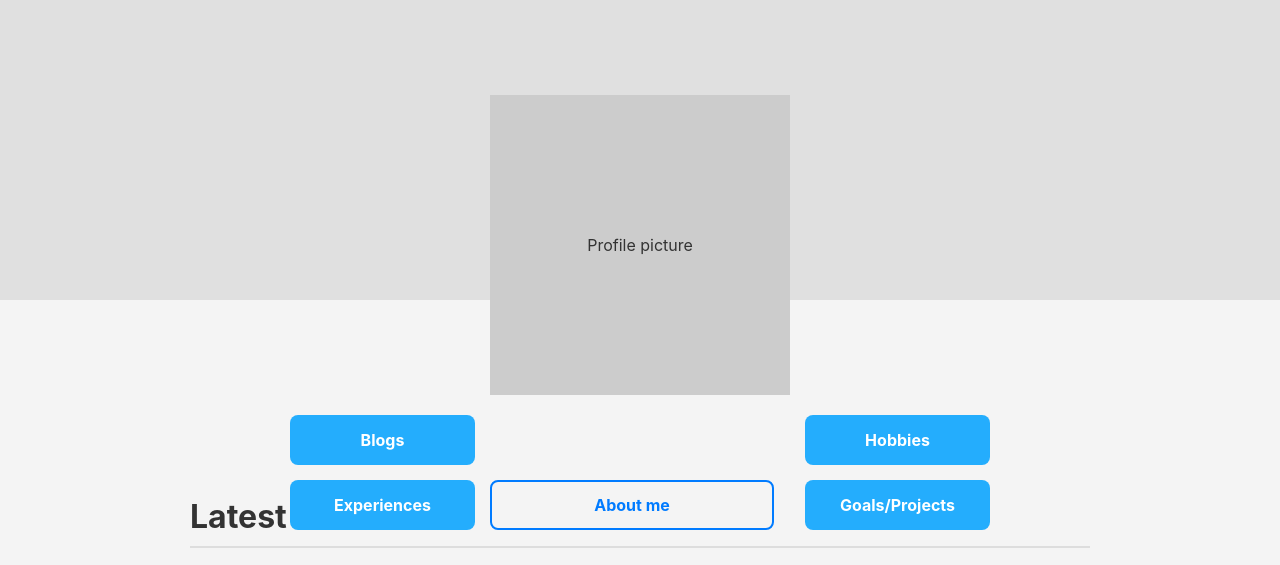
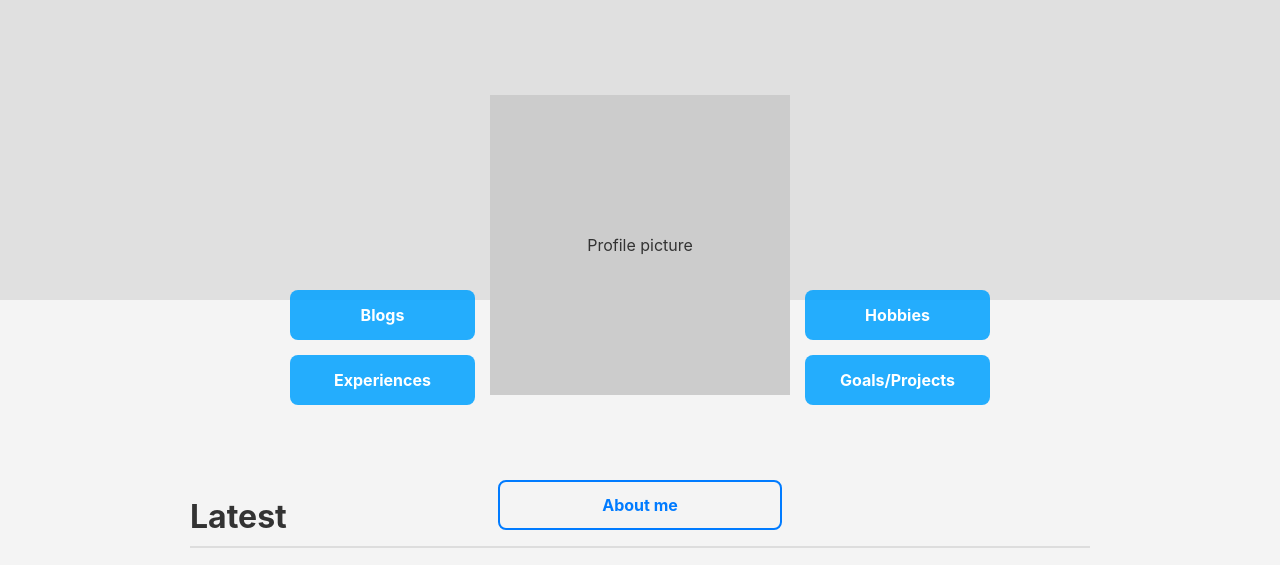
Before and after one commit to RudranshGoel/RudranshGoel.github.io, a plain HTML site: page index.html in a window 1280 px wide. Shown: the top 565 px of the page. Drawn offline with Linux system fonts and the light colour scheme.

Commit message:
separated about button

```diff
--- a/index.html
+++ b/index.html
@@ -16,14 +16,14 @@
             <a href="blogs.html" class="nav-button nav-blogs">Blogs</a>
             <a href="experiences.html" class="nav-button nav-experiences">Experiences</a>
 
+        <div class="profile-container">
             <div class="profile-picture">
                 <p>Profile picture</p>
             </div>
-
+            <a href="about.html" class="nav-button nav-about">About me</a>
+        </div>
             <a href="hobbies.html" class="nav-button nav-hobbies">Hobbies</a>
             <a href="goals.html" class="nav-button nav-goals">Goals/Projects</a>
-
-            <a href="about.html" class="nav-button nav-about">About me</a>
         </div>
     </header>
 
```
